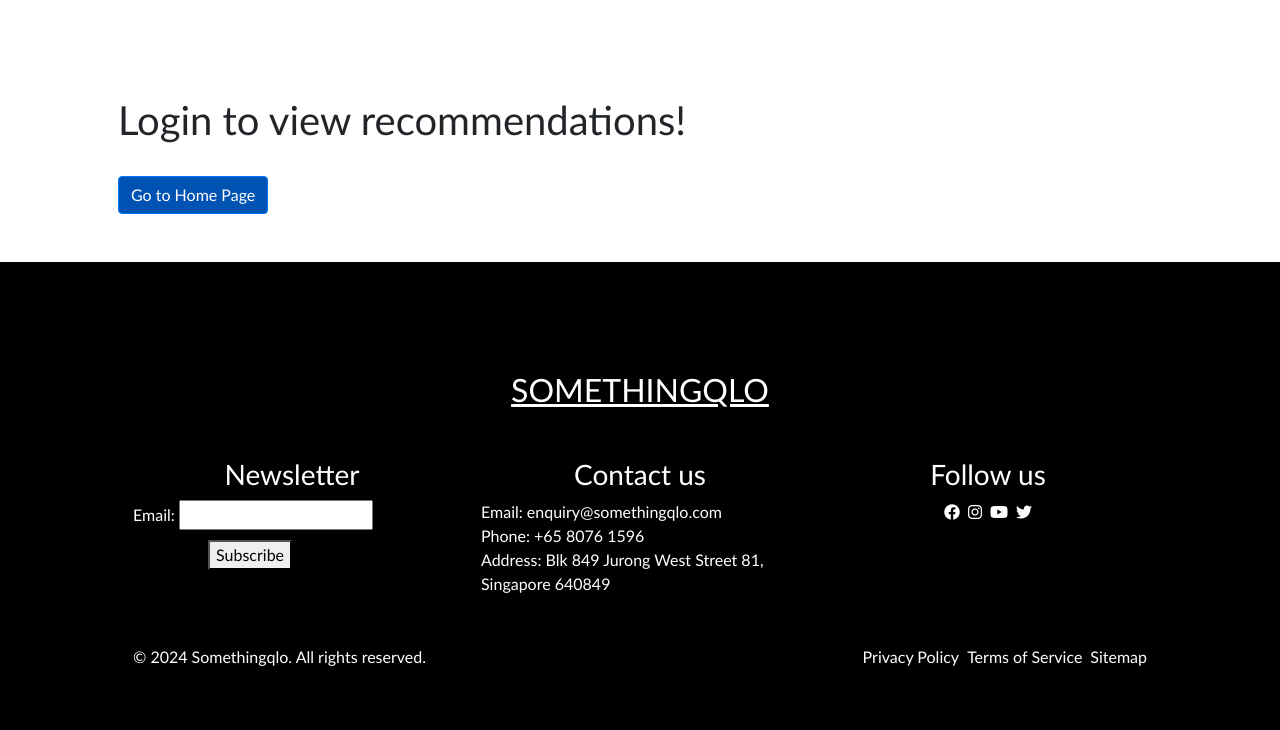
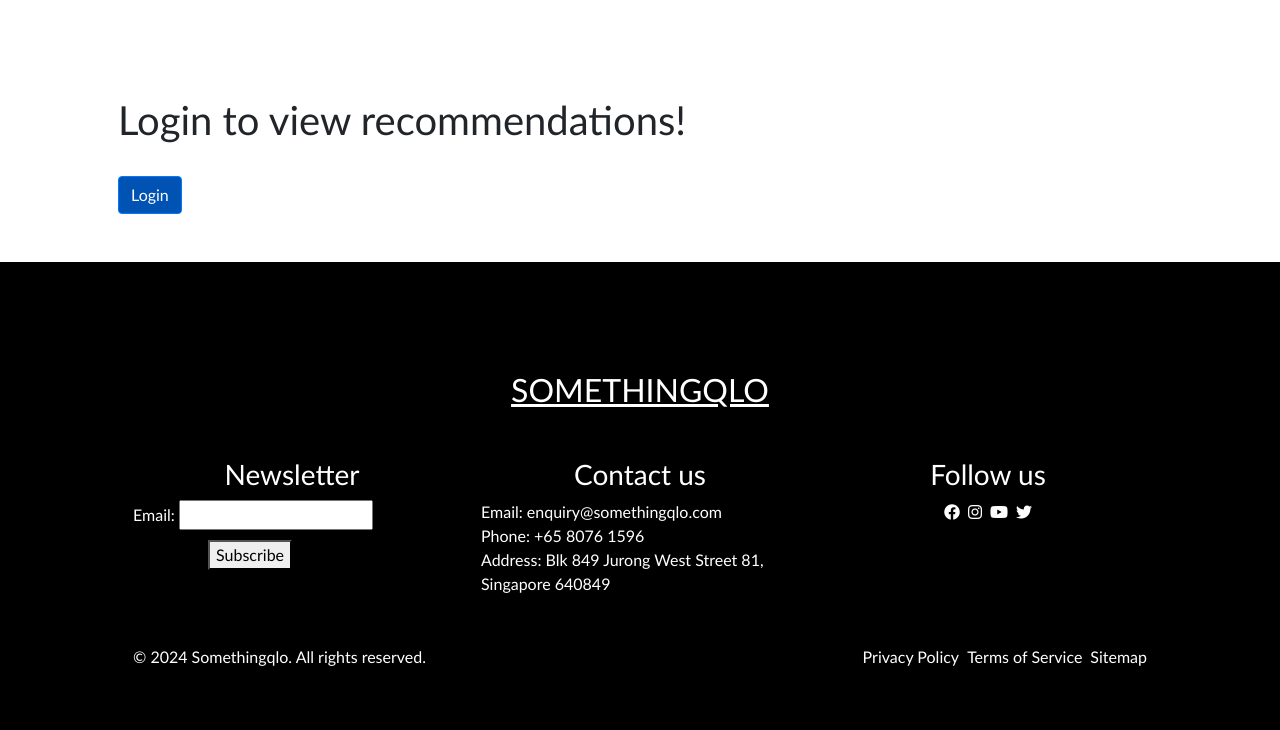
Before and after one commit to devynchew/INF2003-Project1, a PHP site: page /recommendations.php in a window 1280 px wide. Shown: the part 260-990 px from the top of the page. Run offline with PHP 8.4, Linux system fonts and the light colour scheme.

Commit message:
changed link in reco page

```diff
--- a/recommendations.php
+++ b/recommendations.php
@@ -147,7 +147,7 @@
                 }
             } else {
                 echo '<h1 class="mt-5 mb-3">Login to view recommendations!</h1>';
-                echo '<a href="index.php" class="btn btn-primary mt-3">Go to Home Page</a>';
+                echo '<a href="login.php" class="btn btn-primary mt-3">Login</a>';
             }
 
             ?>
```
